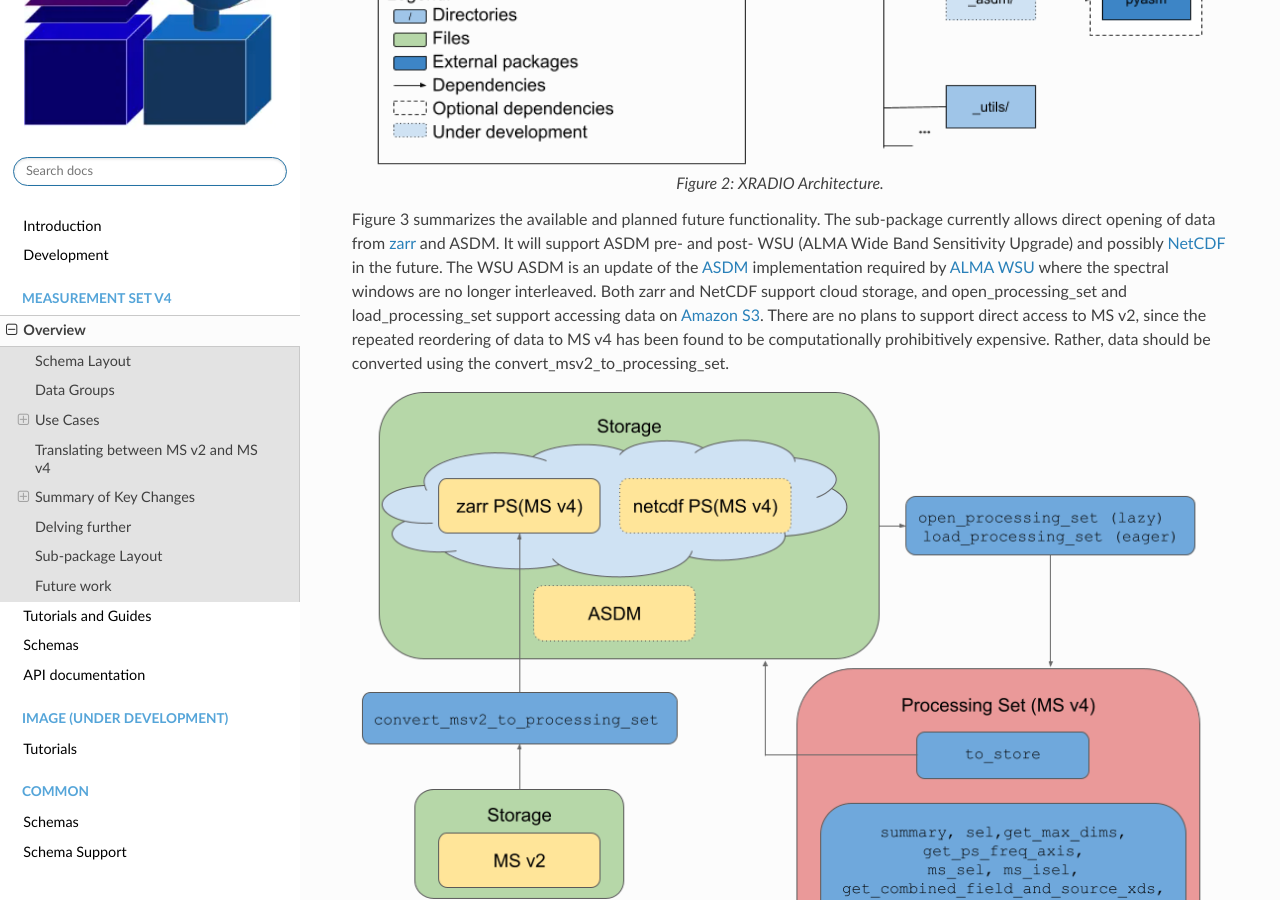
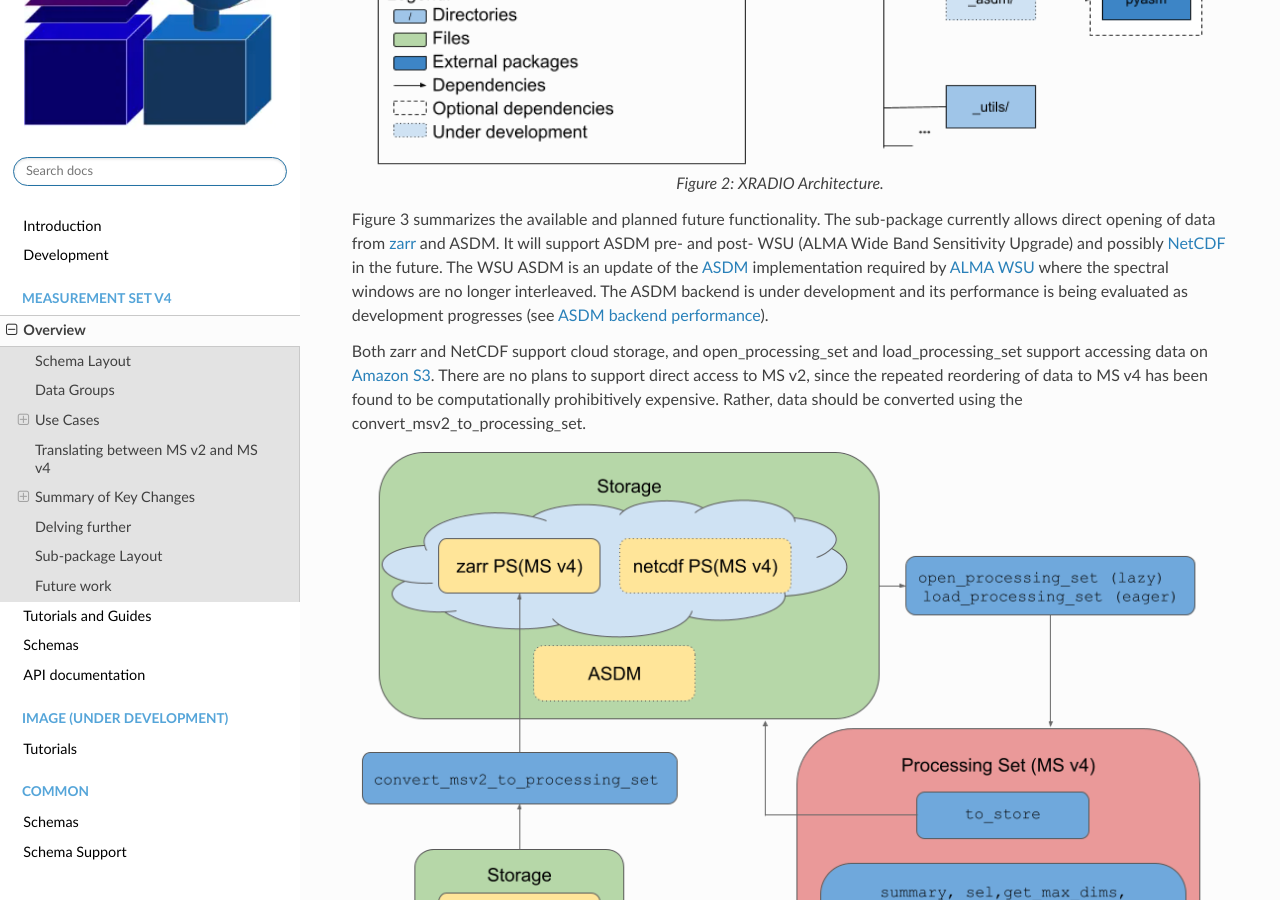
Before and after one commit to casangi/xradio, a Sphinx documentation site: the page built from docs/source/measurement_set/overview.rst, in a window 1280 px wide and 900 px high, scrolled down 6594 px. Built offline with Sphinx 7.4.7 and the Read the Docs theme 3.1.0, drawn with Linux system fonts in a browser that asks for light colours; pages that are not in the unit, such as notebooks, are missing from menus; the version number is read from the project's files by our own code.

Commit message:
updates to README, overview and api, docs links (F49, F50, F90, F52), #635

```diff
--- a/docs/source/development.rst
+++ b/docs/source/development.rst
@@ -179,8 +179,10 @@
   Alternatively, the `casatools I/O
   backend <measurement_set/guides/backends.md>`__ can be used.
 - Optionally, `pyasdm <https://github.com/casangi/pyasdm>`__ (under
-  development): A Python-based storage backend in progress, designed for
-  accessing ASDM (Astronomy Science Data Model) data.
+  development): A pure Python library to access ASDM (ALMA Science Data
+  Model) data, used by the ASDM backend (the ``xradio_asdm`` Xarray
+  engine).
+
 
 Schema Conventions
 ------------------
--- a/docs/source/measurement_set/api.rst
+++ b/docs/source/measurement_set/api.rst
@@ -33,9 +33,10 @@
 ASDM Xarray engine (`xradio_asdm`)
 ----------------------------------
 
-Xradio includes an `Xarray backend <https://docs.xarray.dev/en/latest/api/backends.html>`__ for opening ASDMs (ALMA Science Data Model) as :py:class:`xarray.DataTree` s.
+Xradio includes an `Xarray backend <https://docs.xarray.dev/en/latest/api/backends.html>`__ for opening ASDMs (ALMA Science Data Model) as Processing Sets (:py:class:`xarray.DataTree` s of MSv4s).
 When Xradio is installed this backend can be given in the `engine` parameter of `xarray.open_datatree() <https://docs.xarray.dev/en/latest/generated/xarray.open_datatree.html>`__,
 as `engine="xradio_asdm"`. The backend is implemented via a custom Xarray `BackendEntrypoint <https://docs.xarray.dev/en/latest/generated/xarray.backends.BackendEntrypoint.html>`__.
-The parameters supported are as listed in the following `open_asdm()` function which is used by the backend to open ASDMs:
+The parameters supported are those of the following ``open_asdm()`` function, which is used by the backend to open ASDMs.
+See also the :doc:`ALMA Inteferometric ASDM guide <guides/ALMA_ASDM_IF>`.
 
    .. autofunction:: xradio.measurement_set._utils._asdm.open_asdm.open_asdm
--- a/docs/source/measurement_set/overview.rst
+++ b/docs/source/measurement_set/overview.rst
@@ -389,8 +389,11 @@
 `ASDM <https://drive.google.com/file/d/1PMrZFbkrMVfe57K6AAh1dR1FalS35jP2/view>`__
 implementation required by `ALMA
 WSU <https://science.nrao.edu/facilities/alma/science_sustainability/wideband-sensitivity-upgrade>`__
-where the spectral windows are no longer interleaved. Both zarr and
-NetCDF support cloud storage, and
+where the spectral windows are no longer interleaved. The ASDM backend is under
+development and its performance is being evaluated as development progresses
+(see `ASDM backend performance <performance/asdm/asdm_backend_performance.md>`__).
+
+Both zarr and NetCDF support cloud storage, and
 `open_processing_set <api.rst#xradio.measurement_set.open_processing_set>`__
 and
 `load_processing_set <api.rst#xradio.measurement_set.load_processing_set>`__
--- a/docs/source/measurement_set/tutorials_guides.rst
+++ b/docs/source/measurement_set/tutorials_guides.rst
@@ -18,3 +18,8 @@
    guides/VLBI
    guides/backends
    guides/ALMA_ASDM_IF
+
+.. toctree::
+   :hidden:
+
+   performance/asdm/asdm_backend_performance
```
Also changed, not shown: README.md (+7 -1 lines), 2 other files.
